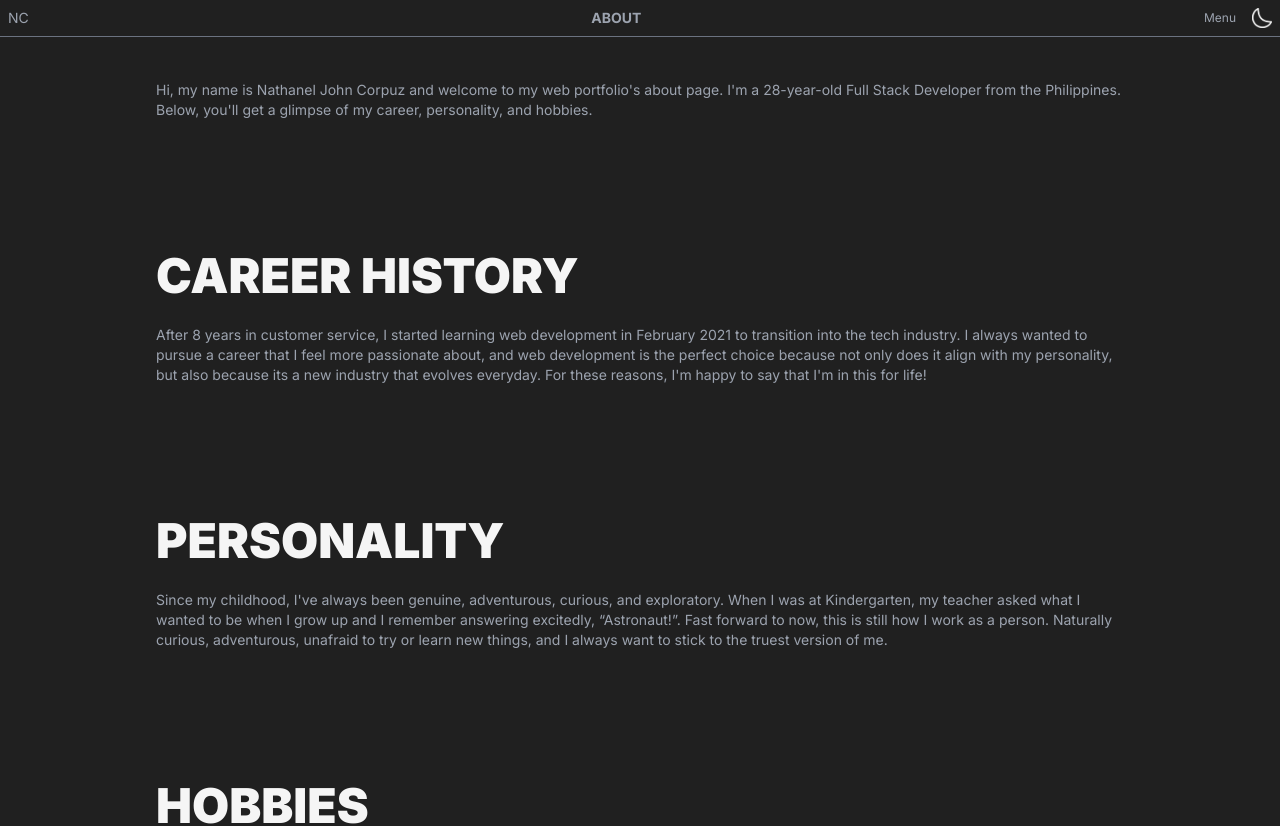
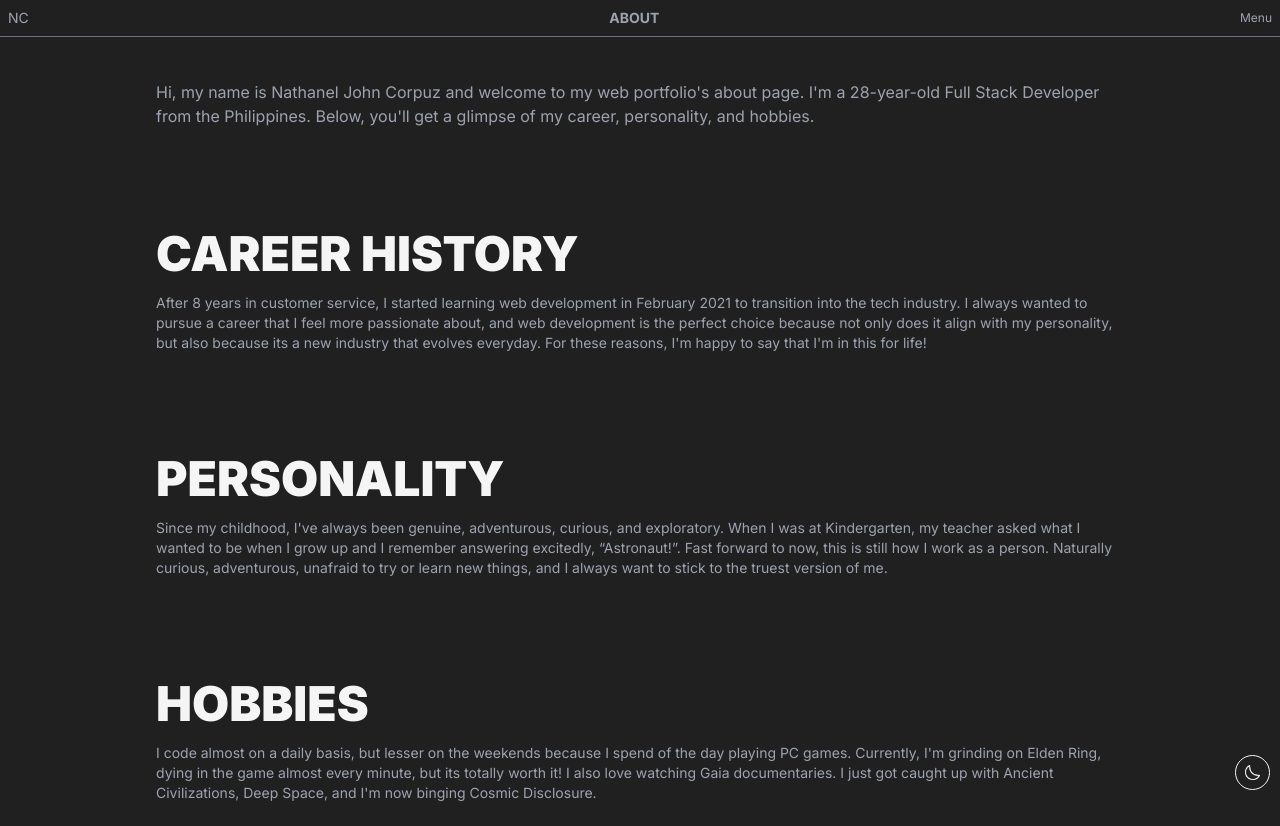
Before and after one commit to nathanelcorpuz/my-portfolio, a Next.js app: page /about in a window 1280 px wide. Shown: the top 826 px of the page. Built offline with nearby package versions, Linux system fonts and the light colour scheme.

Commit message:
theme button ui edit

```diff
--- a/app/_components/Header.tsx
+++ b/app/_components/Header.tsx
@@ -37,32 +37,34 @@ export default function LayoutHeader() {
           >
             <StandardText variant={3}>Menu</StandardText>
           </div>
+        </div>
+      </header>
       <div
         onClick={() => reverseTheme()}
-            className="p-2
-            dark:hover:bg-gray-600 hover:bg-gray-300
-             cursor-pointer flex items-center"
+        className="p-2 z-[100] border border-black dark:border-white
+          bg-white dark:bg-black
+          flex items-center justify-center
+          rounded-full w-[35px] h-[35px]
+          fixed bottom-[10px] right-[10px]"
       >
         <StandardText variant={3}>
           {theme === "dark" ? (
             <Image
               src={moon}
               alt="moon icon for dark mode"
-                  width={20}
-                  height={20}
+              width={15}
+              height={15}
             />
           ) : (
             <Image
               src={sun}
               alt="sun icon for light mode"
-                  width={20}
-                  height={20}
+              width={15}
+              height={15}
             />
           )}
         </StandardText>
       </div>
-        </div>
-      </header>
       {isMenuOpen ? (
         <div
           className="fixed top-0 right-0
--- a/app/about/page.tsx
+++ b/app/about/page.tsx
@@ -8,7 +8,7 @@ export default function About() {
   return (
     <PageContentWrapper>
       <SectionWrapper>
-        <StandardText>{about.description}</StandardText>
+        <StandardText variant={1}>{about.description}</StandardText>
       </SectionWrapper>
       {about.items.map((item) => (
         <SectionWrapper key={item.heading}>
@@ -17,7 +17,7 @@ export default function About() {
         </SectionWrapper>
       ))}
       <SectionWrapper>
-        <StandardText>{about.endDescription}</StandardText>
+        <StandardText variant={1}>{about.endDescription}</StandardText>
       </SectionWrapper>
     </PageContentWrapper>
   );
--- a/components/PageContentWrapper.tsx
+++ b/components/PageContentWrapper.tsx
@@ -7,7 +7,7 @@ export default function PageContentWrapper({
     <div
       className="max-w-[550px]
      lg:max-w-[800px] xl:max-w-[1000px] mx-auto
-     flex flex-col gap-[100px] pt-16"
+     flex flex-col gap-[70px] pt-16"
     >
       {children}
     </div>
--- a/components/SectionWrapper.tsx
+++ b/components/SectionWrapper.tsx
@@ -12,20 +12,20 @@ export default function SectionWrapper({
 }) {
   if (gapSize === "md") {
     return (
-      <section className="p-4 flex flex-col gap-[50px]" {...props}>
+      <section className="p-4 flex flex-col gap-[30px]" {...props}>
         {children}
       </section>
     );
   }
   if (gapSize === "lg") {
     return (
-      <section className="p-4 flex flex-col gap-[100px]" {...props}>
+      <section className="p-4 flex flex-col gap-[60px]" {...props}>
         {children}
       </section>
     );
   }
   return (
-    <section className="p-4 flex flex-col gap-[25px]" {...props}>
+    <section className="p-4 flex flex-col gap-[15px]" {...props}>
       {children}
     </section>
   );
```
Lines whose indentation alone changed are shown as unchanged.
